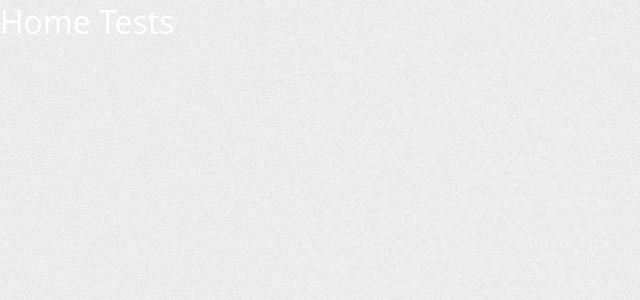
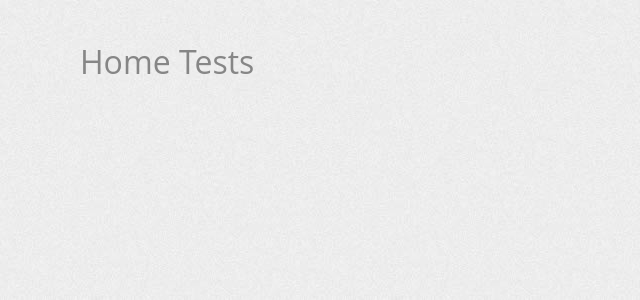
Before and after one commit to alcir-junior-caju/project-ts-react-rd, a React (Create React App) app: page / in a window 1280 px wide. Shown: the top 300 px of the page, without its empty margins (0-640 px from the left). Built offline with nearby package versions, Linux system fonts and the light colour scheme; the HTML template or start-up script is replaced by a standard one.

Commit message:
chore: add CSS Variables

```diff
--- a/src/styles/global.ts
+++ b/src/styles/global.ts
@@ -8,11 +8,20 @@ export default createGlobalStyle`
     padding: 0;
     outline: 0;
     box-sizing: border-box;
+
+    /* Variables */
+    --primary: #007f56;
+    --text: #868686;
+    --auxiliary1: #fe9481;
+    --auxiliary2: #fcda92;
+    --auxiliary3: #9c8cb9;
+    --commonWhite: #fff;
+    --commonBlack: #000;
   }
 
   body {
-    background: url(${BackgroundImage}) top left #ccc;
-    color: #fff;
+    background: #ccc url(${BackgroundImage}) top left;
+    color: var(--text);
     -webkit-font-smoothing: antialiased;
   }
 
@@ -27,4 +36,10 @@ export default createGlobalStyle`
   button {
     cursor: pointer;
   }
+
+  #root {
+    max-width: 1160px;
+    margin: 0 auto;
+    padding: 40px 20px;
+  }
 `;
```
Also changed, not shown: 2 other files (tests, documents, lock files or other folders).
